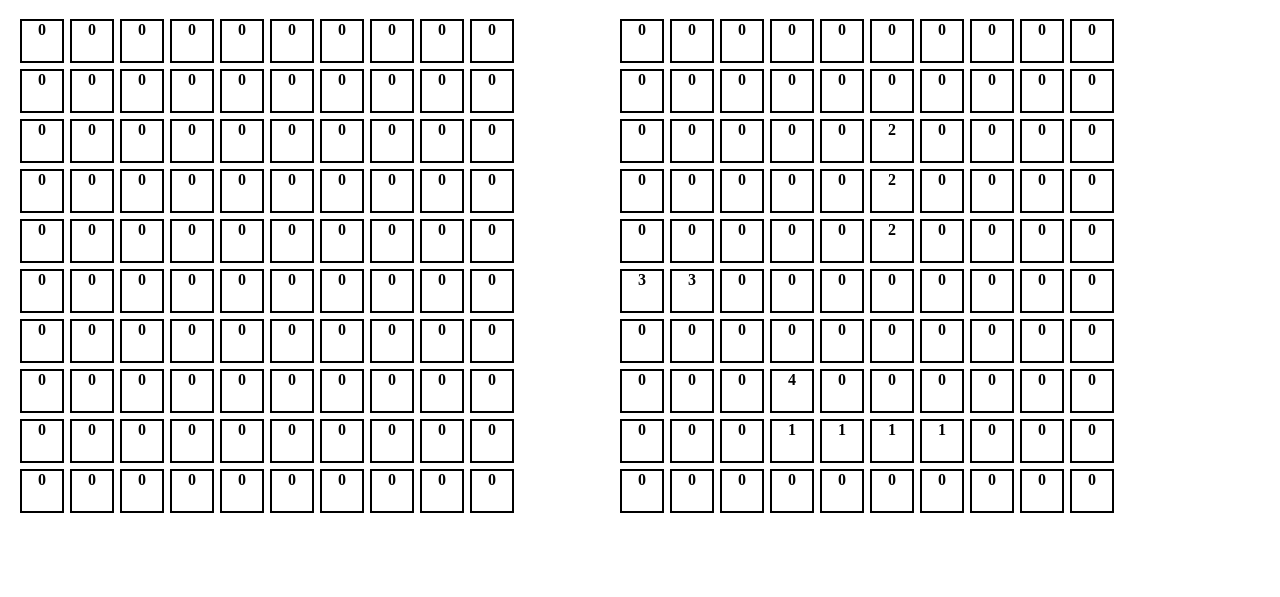
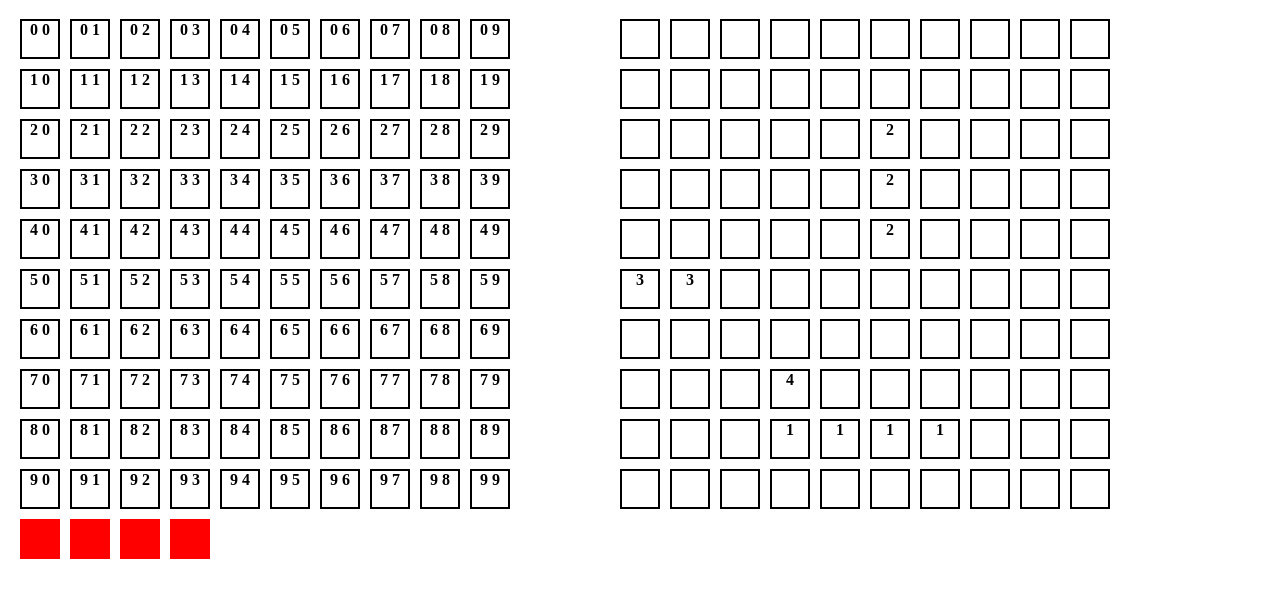
Before and after one commit to li-maksim/battleship, a website built with webpack: page src/template.html in a window 1280 px wide. Shown: the part 81-678 px from the top of the page. Built offline with nearby package versions, Linux system fonts and the light colour scheme.

Commit message:
Started working on drag-n-drop Ship placement
Added function to track cursor coordinates on gameboard 1

```diff
--- a/src/index.js
+++ b/src/index.js
@@ -13,3 +13,4 @@ const botPlayer = new ComputerPlayer
 
 botPlayer.placeRandomShips()
 Interface.PlayerTables.createPlayerTables(realPlayer, botPlayer)
+Interface.ControlsPanel.placeControls()
--- a/src/interface.js
+++ b/src/interface.js
@@ -10,6 +10,7 @@ const PlayerTables = function() {
     const gameboard2 = document.querySelector('#gameboard2')
     const player1 = []
     const player2 = []
+    let coordinatesPlayer1 = []
 
     const createPlayerTables = function(one, two) {
         for (let i = 0; i < one.gameboard.table.length; i++) {
@@ -17,7 +18,16 @@ const PlayerTables = function() {
             for (let j = 0; j < one.gameboard.table[i].length; j++) {
                 const square = document.createElement('div')
                 square.setAttribute('class', 'square')
-                square.textContent = one.gameboard.table[i][j]
+                if (one.gameboard.table[i][j] != 0) {
+                    square.textContent = one.gameboard.table[i][j]
+                }
+                square.dataset.y = i
+                square.dataset.x = j
+                square.textContent = square.dataset.y + ' ' + square.dataset.x
+                square.addEventListener('mouseenter', () => {
+                    coordinatesPlayer1[0] = square.dataset.y
+                    coordinatesPlayer1[1] = square.dataset.x
+                })
                 gameboard1.appendChild(square)
                 row.push(square)
             }
@@ -29,7 +39,9 @@ const PlayerTables = function() {
         for (let j = 0; j < two.gameboard.table[i].length; j++) {
             const square = document.createElement('div')
             square.setAttribute('class', 'square')
-            square.textContent = two.gameboard.table[i][j]
+            if (two.gameboard.table[i][j] != 0) {
+                square.textContent = two.gameboard.table[i][j]
+            }
             gameboard2.appendChild(square)
             row.push(square)
         }
@@ -37,7 +49,35 @@ const PlayerTables = function() {
    }
     }
 
-    return {player1, player2, createPlayerTables}
+    return {player1, player2, createPlayerTables, coordinatesPlayer1}
 }()
 
+const ControlsPanel = function() {
+    const controlsDiv = document.querySelector('.controls')
+    const placeControls = function() {
+        const ship4 = document.createElement('div')
+        ship4.setAttribute('class', 'ship_control')
+        const ship3 = document.createElement('div')
+        ship3.setAttribute('class', 'ship_control')
+        const ship2 = document.createElement('div')
+        ship2.setAttribute('class', 'ship_control')
+        const ship1 = document.createElement('div')
+        ship1.setAttribute('class', 'ship_control')
+        controlsDiv.appendChild(ship4)
+        controlsDiv.appendChild(ship3)
+        controlsDiv.appendChild(ship2)
+        controlsDiv.appendChild(ship1)
+    }
+
+    return {placeControls}
+}()
+
+const controls = document.querySelectorAll('.ship_control')
+controls.forEach(function(item, idx) {
+    item.addEventListener('click', () => {
+        console.log('yup')
+    })
+})
+
 module.exports.PlayerTables = PlayerTables
+module.exports.ControlsPanel = ControlsPanel
--- a/src/style.css
+++ b/src/style.css
@@ -21,9 +21,25 @@ body {
 }
 
 .square {
+    box-sizing: border-box;
     width: 40px;
     height: 40px;
     border: 2px solid black;
     text-align: center;
     font-weight: 900;
 }
+
+.square:hover {
+    transform: scale(110%);
+}
+
+.controls {
+    display: flex;
+    gap: 10px;
+}
+
+.ship_control {
+    background-color: red;
+    width: 40px;
+    height: 40px;
+}
```
